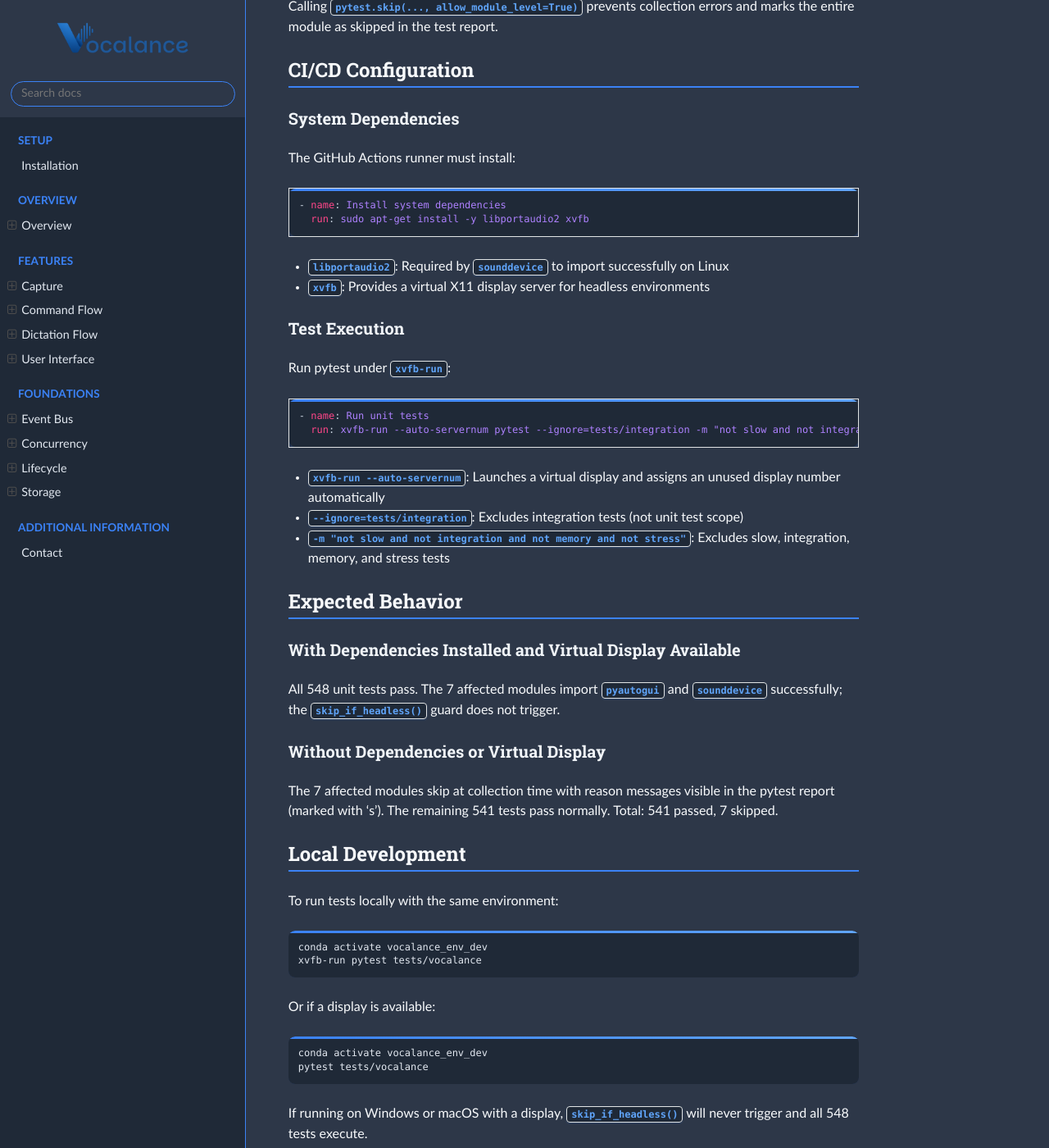
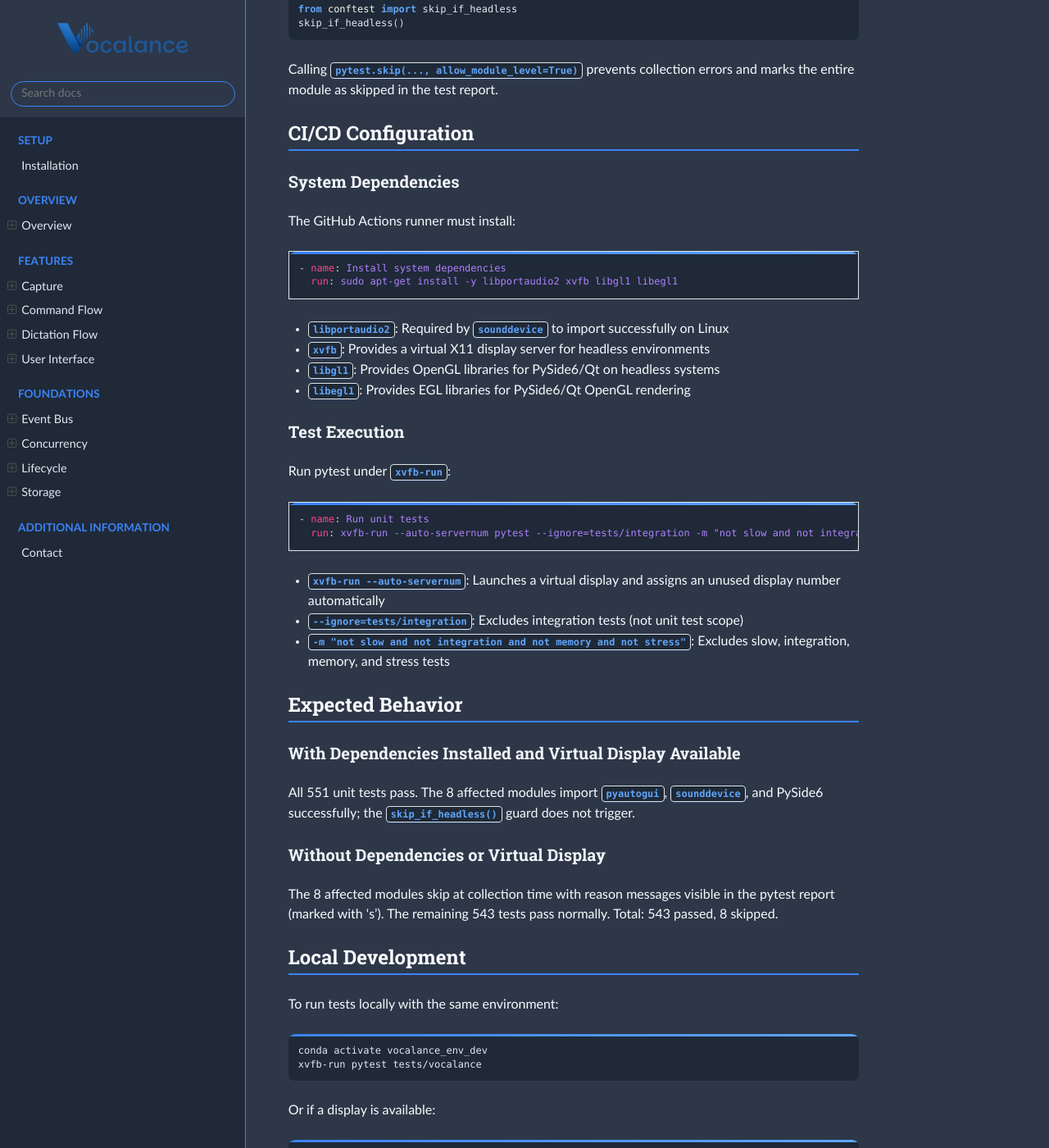
Before and after one commit to rick12000/vocalance, a Sphinx documentation site: the page built from docs/developer/testing/headless_environment_testing.md, in a window 1280 px wide and 1400 px high, scrolled down 1306 px. Shown: the whole window at 82% size. Built offline with Sphinx 7.4.7 and the Read the Docs theme 3.1.0, drawn with Linux system fonts in a browser that asks for light colours; some of the changed text lies outside the part shown.

Commit message:
fix unit test

````diff
--- a/docs/developer/testing/headless_environment_testing.md
+++ b/docs/developer/testing/headless_environment_testing.md
@@ -2,7 +2,7 @@
 
 ## Overview
 
-Seven test modules import `pyautogui` or `sounddevice` at collection time, which fail on headless CI runners lacking a display or audio hardware. This document explains the skip mechanism and CI setup required to run all tests.
+Eight test modules require display, audio hardware, or OpenGL libraries. This document explains the skip mechanism and CI setup required to run all tests.
 
 ## Test Modules Requiring Display or Audio
 
@@ -15,6 +15,7 @@ Seven test modules import `pyautogui` or `sounddevice` at collection time, which
 | `test_text_command_parse.py` | `text_command_parse` → `pyautogui` | Display |
 | `test_centralized_command_parser.py` | `parser` → `text_command_parse` → `pyautogui` | Display |
 | `test_dictation_coordinator_core.py` | `dictation_coordinator` → `text_input_service` → `pyautogui` | Display |
+| `test_style_builder.py` | `qt_theme` → `PySide6.QtGui` | OpenGL |
 
 ## Skip Mechanism
 
@@ -33,11 +34,15 @@ def skip_if_headless() -> None:
         import sounddevice  # noqa: F401
     except OSError:
         pytest.skip("requires audio hardware (sounddevice)", allow_module_level=True)
+    try:
+        from PySide6.QtGui import QFont  # noqa: F401
+    except ImportError:
+        pytest.skip("requires OpenGL libraries (PySide6.QtGui)", allow_module_level=True)
 ```
 
 ### Usage
 
-Each of the 7 affected test modules includes these lines immediately after imports:
+Each of the 8 affected test modules includes these lines immediately after imports:
 
 ```python
 from conftest import skip_if_headless
@@ -54,11 +59,13 @@ The GitHub Actions runner must install:
 
 ```yaml
 - name: Install system dependencies
-  run: sudo apt-get install -y libportaudio2 xvfb
+  run: sudo apt-get install -y libportaudio2 xvfb libgl1 libegl1
 ```
 
 - `libportaudio2`: Required by `sounddevice` to import successfully on Linux
 - `xvfb`: Provides a virtual X11 display server for headless environments
+- `libgl1`: Provides OpenGL libraries for PySide6/Qt on headless systems
+- `libegl1`: Provides EGL libraries for PySide6/Qt OpenGL rendering
 
 ### Test Execution
 
@@ -77,11 +84,11 @@ Run pytest under `xvfb-run`:
 
 ### With Dependencies Installed and Virtual Display Available
 
-All 548 unit tests pass. The 7 affected modules import `pyautogui` and `sounddevice` successfully; the `skip_if_headless()` guard does not trigger.
+All 551 unit tests pass. The 8 affected modules import `pyautogui`, `sounddevice`, and PySide6 successfully; the `skip_if_headless()` guard does not trigger.
 
 ### Without Dependencies or Virtual Display
 
-The 7 affected modules skip at collection time with reason messages visible in the pytest report (marked with 's'). The remaining 541 tests pass normally. Total: 541 passed, 7 skipped.
+The 8 affected modules skip at collection time with reason messages visible in the pytest report (marked with 's'). The remaining 543 tests pass normally. Total: 543 passed, 8 skipped.
 
 ## Local Development
 
@@ -99,4 +106,4 @@ conda activate vocalance_env_dev
 pytest tests/vocalance
 ```
 
-If running on Windows or macOS with a display, `skip_if_headless()` will never trigger and all 548 tests execute.
+If running on Windows or macOS with a display, `skip_if_headless()` will never trigger and all 551 tests execute.
````
Also changed, not shown: 4 other files.
